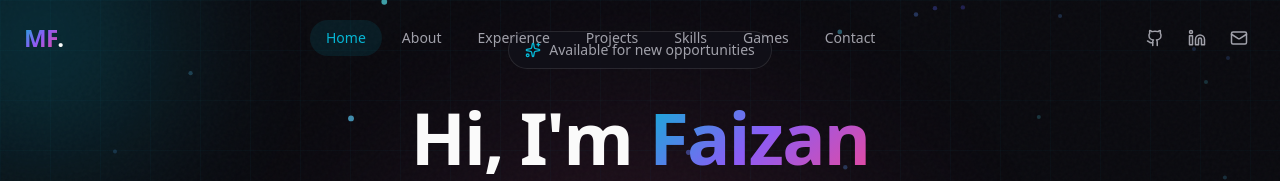
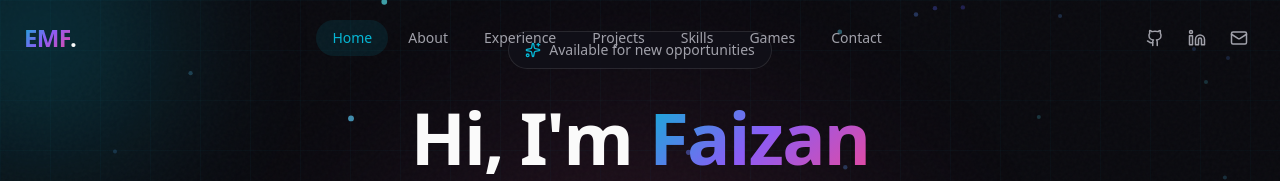
Before and after one commit to faizan2301/Portfolio, a Next.js app: page / in a window 1280 px wide. Shown: the top 181 px of the page. Built offline with nearby package versions, Linux system fonts and the light colour scheme.

Commit message:
game changes

```diff
--- a/components/footer.tsx
+++ b/components/footer.tsx
@@ -41,7 +41,7 @@ export default function Footer() {
           <div className="space-y-3 sm:space-y-4">
             <a href="#home" onClick={(e) => handleNavClick(e, "#home")} className="inline-block">
               <span className="text-xl sm:text-2xl font-bold">
-                <span className="gradient-text">MF</span>
+                <span className="gradient-text">EMF</span>
                 <span className="text-foreground">.</span>
               </span>
             </a>
--- a/components/navbar.tsx
+++ b/components/navbar.tsx
@@ -77,7 +77,7 @@ export default function Navbar() {
             whileHover={{ scale: 1.05 }}
             whileTap={{ scale: 0.95 }}
           >
-            <span className="gradient-text">MF</span>
+            <span className="gradient-text">EMF</span>
             <span className="text-foreground">.</span>
           </motion.a>
 
```
